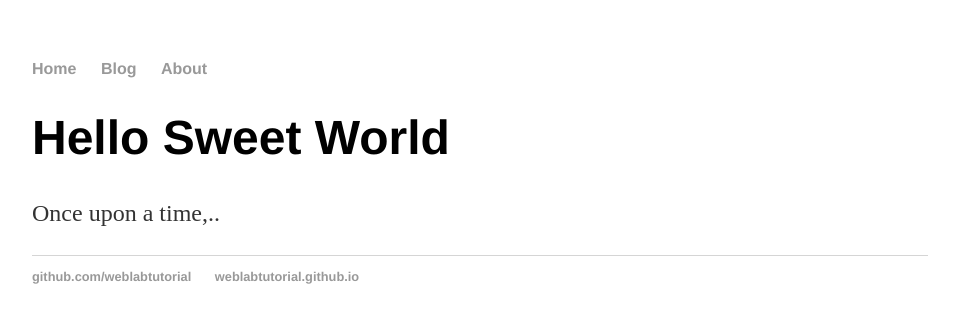
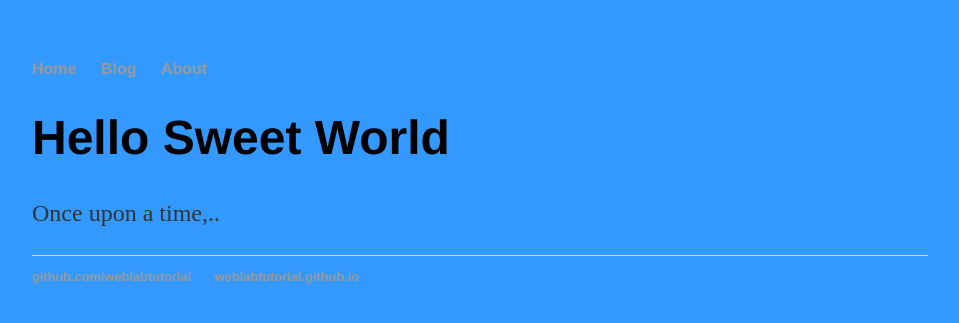
Before and after one commit to OwMck/OwMck.github.io, a Jekyll site: the page built from index.html, in a window 1280 px wide. Shown: the top 323 px of the page, without its empty margins (160-1119 px from the left). Built offline with Jekyll 4.4.1, drawn with Linux system fonts in a browser that asks for light colours.

Commit message:
Added background colour

```diff
--- a/css/main.css
+++ b/css/main.css
@@ -1,5 +1,5 @@
 body {
-  margin: 60px auto;width: 70%;
+  margin: 60px auto;width: 70%;background-color:#3399ff;
 }
 
 h1 {
```
